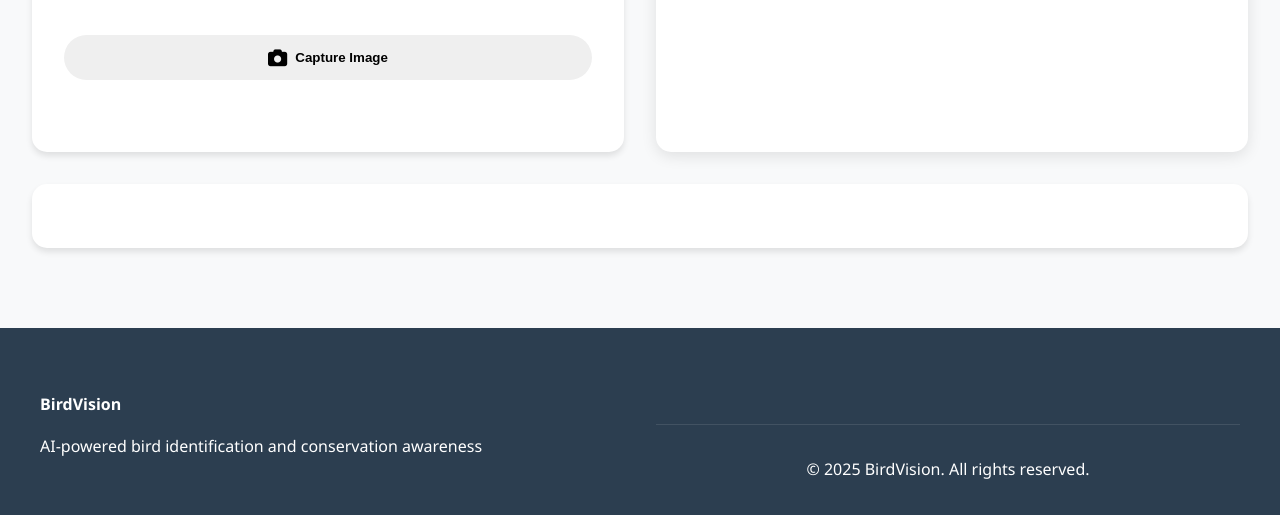
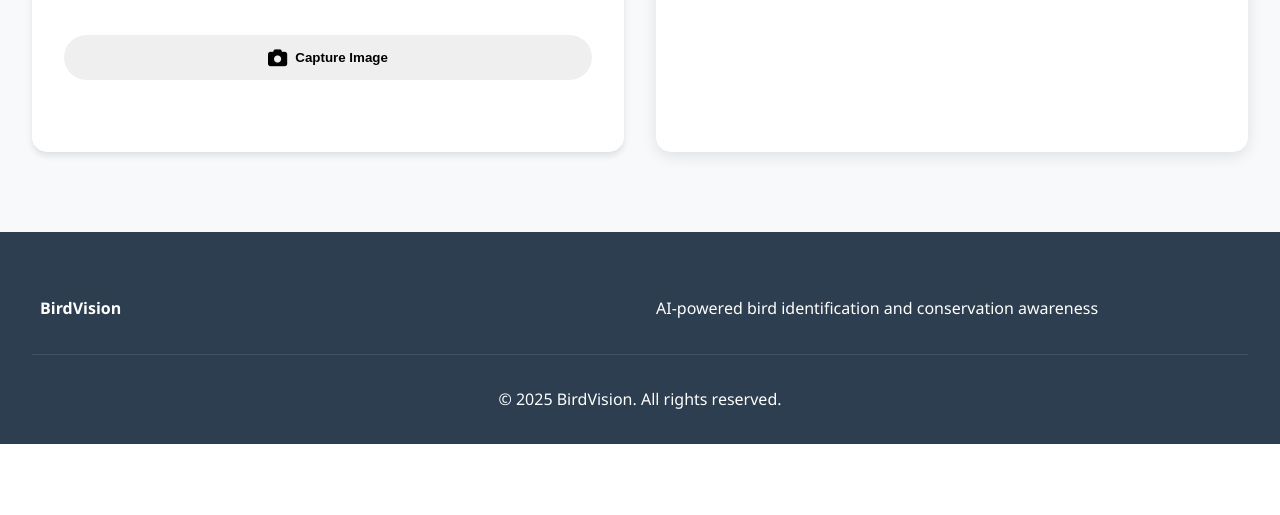
Before and after one commit to alvishprasla11/BirdVision, a Django app: template BirdVisionApp/Index/templates/index.html in a window 1280 px wide. Shown: the part 1920-2435 px from the top of the page. After the commit the page ends 2364 px from the top, so only its background shows below. Run offline with Django 5.2, Linux system fonts and the light colour scheme; the template is opened without the code that fills it, so the values that code supplies are empty; some libraries are stand-ins or nearby versions.

Commit message:
removed the unwanted results container as we have a better results container

```diff
--- a/BirdVisionApp/Index/templates/index.html
+++ b/BirdVisionApp/Index/templates/index.html
@@ -91,14 +91,6 @@
                 </div>
             </div>
 
-            <div class="results-container">
-                <div id="loading-spinner" class="loading hidden">
-                    <div class="spinner"></div>
-                    <p>Analyzing image...</p>
-                </div>
-                <div id="label-container"></div>
-            </div>
-
             <div id="bird-info-container" class="hidden">
                 <div class="info-header">
                     <i class="fas fa-feather"></i>
@@ -110,13 +102,20 @@
                     <i class="fas fa-comments"></i> Continue to Chat
                 </button>
             </div>
+
+            <div class="results-container" class="hidden">
+                <div id="loading-spinner" class="loading hidden">
+                    <div class="spinner"></div>
+                    <p>Analyzing image...</p>
+                </div>
+                <div id="label-container"></div>
+            </div>
         </div>
     </section>
 
     <!-- Footer -->
     <footer class="footer">
         <div class="footer-content">
-            <div class="footer-section">
                 <h4>BirdVision</h4>
                 <p>AI-powered bird identification and conservation awareness</p>
             </div>
@@ -211,7 +210,6 @@
 
             labelContainer = document.getElementById('label-container');
             for (let i = 0; i < maxPredictions; i++) {
-                // and class labels
                 labelContainer.appendChild(document.createElement('div'));
             }
         }
@@ -221,7 +219,6 @@
                 const loadingSpinner = document.getElementById('loading-spinner');
                 const labelContainer = document.getElementById('label-container');
 
-                // Show loading spinner
                 loadingSpinner.classList.remove('hidden');
 
                 const prediction = await model.predict(canvas, false);
@@ -230,18 +227,16 @@
 
                 for (let i = 0; i < NUM_PREDICTIONS; i++) {
                     globalBirdPrediction = prediction[i].className;
-                    const classPrediction =
-                        prediction[i].className + ': ' + prediction[i].probability.toFixed(2);
+                    const percentage = (prediction[i].probability * 100).toFixed(1);
+                    const classPrediction = `${prediction[i].className}: ${percentage}%`;
                     labelContainer.childNodes[i].innerHTML = classPrediction;
                 }
 
-                // Hide loading spinner after prediction
+                // Store prediction globally for use in sendToChatbot
+                window.prediction = prediction;
+
                 loadingSpinner.classList.add('hidden');
-
-                // Show results container
                 document.querySelector('.results-container').classList.remove('hidden');
-
-                // After prediction, send to chatbot
                 sendToChatbot(globalBirdPrediction);
             } catch (error) {
                 console.error('Prediction error:', error);
@@ -254,7 +249,10 @@
                 // Show loading state
                 const birdDescription = document.getElementById('bird-description');
                 birdDescription.innerHTML = '<div class="loading-dots"><span></span><span></span><span></span></div>';
-                document.getElementById('bird-name').textContent = `Detected Bird: ${birdName}`;
+
+                // Update to show percentage
+                const percentage = (window.prediction[0].probability * 100).toFixed(1);
+                document.getElementById('bird-name').textContent = `Detected Bird: ${birdName} (${percentage}%)`;
                 document.getElementById('bird-info-container').style.display = 'block';
 
                 const response = await fetch('/chatbot/', {
@@ -264,7 +262,7 @@
                         'X-Requested-With': 'XMLHttpRequest'
                     },
                     body: JSON.stringify({
-                        prompt: `Tell me about this bird: ${birdName}.provide the following details but keep the chat aspect alive:
+                        prompt: `Tell me about this bird: ${birdName} provide the following details but dont forget the key aspect that its chat not formal keep it simple and nice:
 1. Conservation Status: Is the bird endangered, vulnerable, or of least concern? What factors are affecting its population?
 2. Climate Change Impact: How has or could climate change impact this species? This could include effects like habitat loss, changing migration patterns, or shifts in the food chain.
 3. Native Habitat: Where does this bird naturally reside? How might its habitat be affected by climate change, such as deforestation, rising sea levels, or altered weather patterns?
--- a/BirdVisionApp/static/css/Index.css
+++ b/BirdVisionApp/static/css/Index.css
@@ -182,11 +182,7 @@ body, html {
 
 /* Results Container */
 .results-container {
-    margin-top: 2rem;
-    padding: 2rem;
-    background-color: var(--container-bg);
-    border-radius: 15px;
-    box-shadow: 0 4px 6px rgba(0,0,0,0.1);
+    display: none;  /* This will completely hide the container */
 }
 
 /* Loading Spinner */
```
